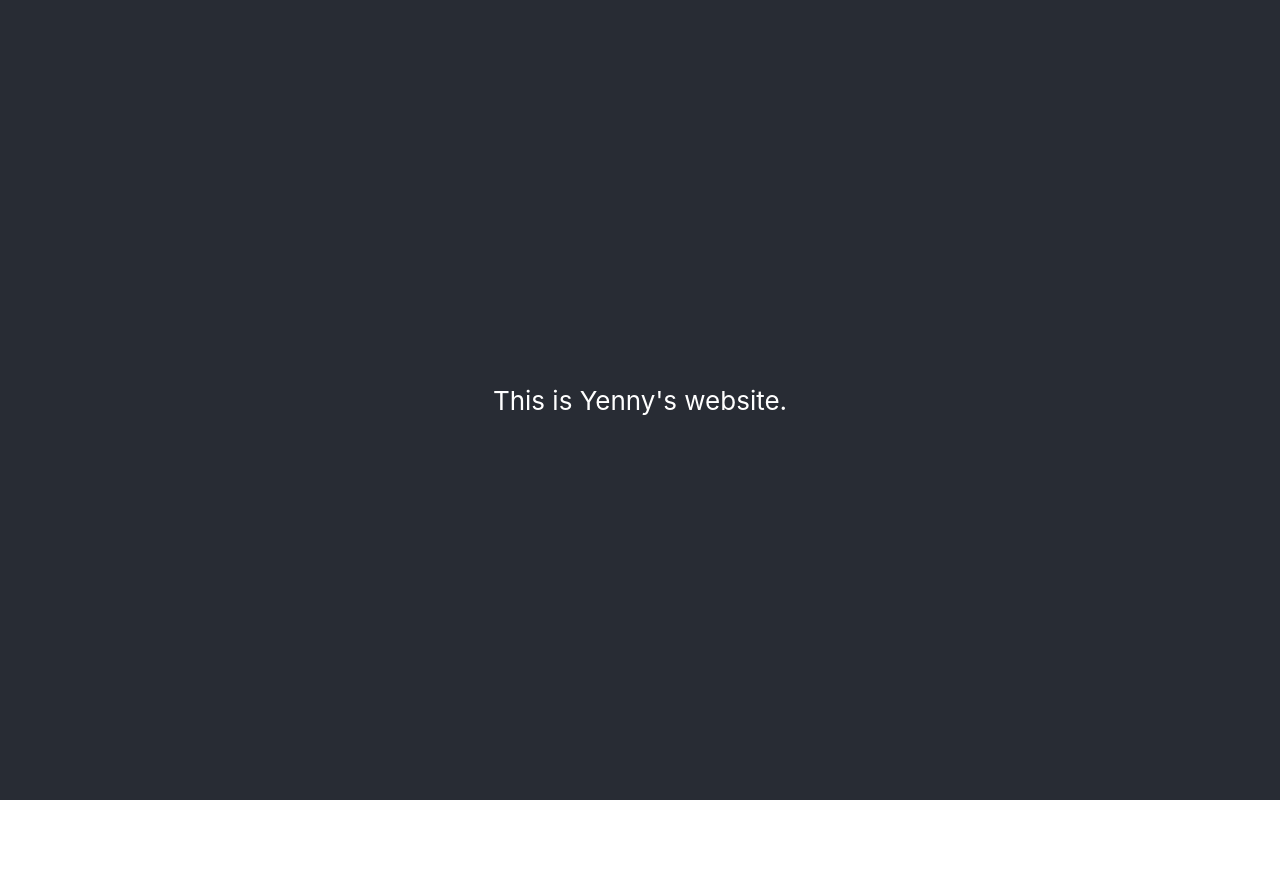
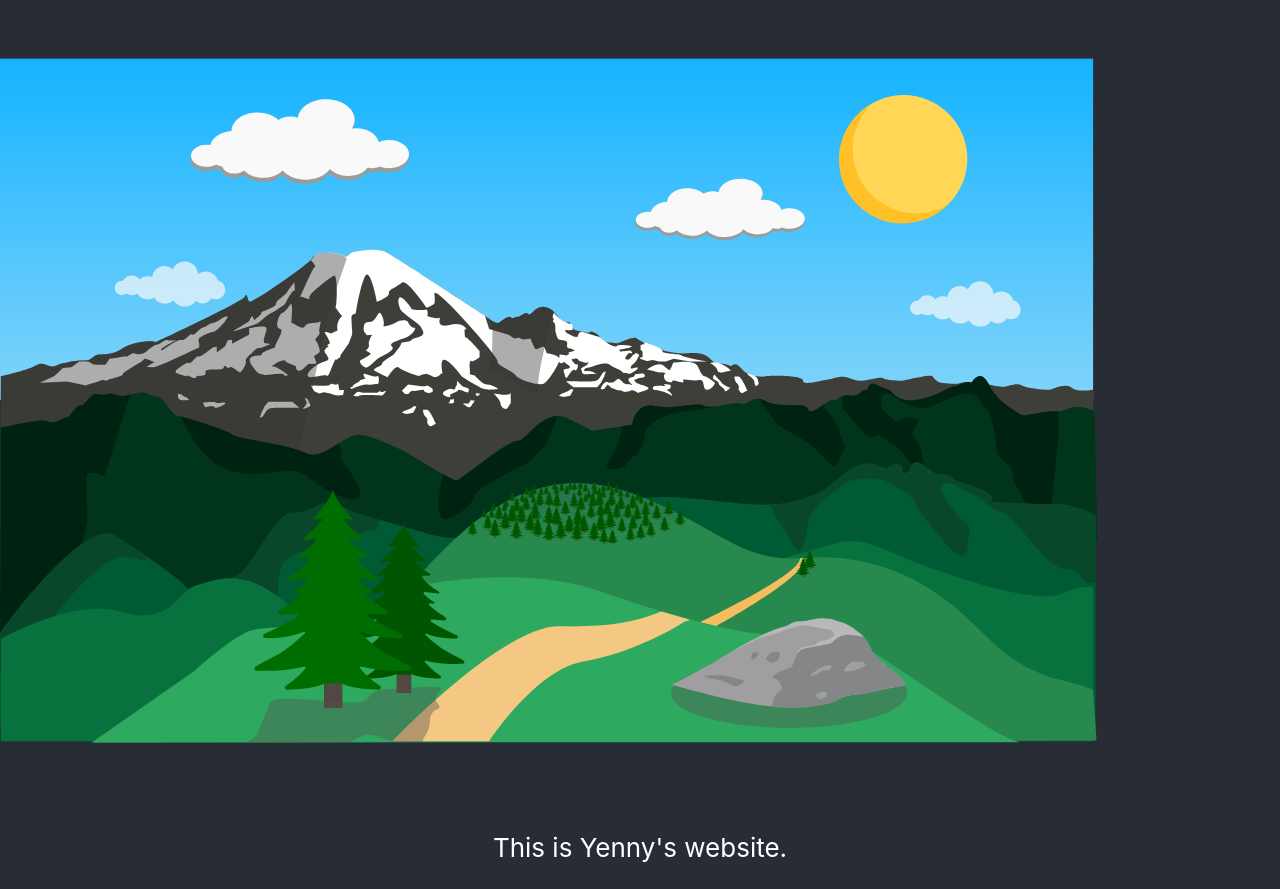
Before and after one commit to yennysu/personal-website, a React (Create React App) app: page / in a window 1280 px wide. Before the commit the page ends 800 px from the top, so only its background shows below. Built offline with nearby package versions, Linux system fonts and the light colour scheme.

Commit message:
loaded in SVG!

```diff
--- a/package.json
+++ b/package.json
@@ -3,6 +3,7 @@
   "version": "0.1.0",
   "private": true,
   "dependencies": {
+    "jquery": "^3.4.1",
     "react": "^16.8.6",
     "react-dom": "^16.8.6",
     "react-scripts": "3.0.1"
--- a/src/App.js
+++ b/src/App.js
@@ -1,10 +1,12 @@
 import React from 'react';
 import './App.css';
+import LandscapeSVG from './components/LandscapeSVG'
 
 function App() {
   return (
     <div className="App">
       <header className="App-header">
+      <LandscapeSVG/>
         <p>
           This is Yenny's website.
         </p>
--- /dev/null
+++ b/src/components/LandscapeSVG.js
@@ -0,0 +1,33 @@
+import React from 'react';
+import { landscapeSVG } from './LandscapeString'
+import $ from 'jquery';
+
+class LandscapeSVG extends React.Component {
+
+  constructor(props) {
+		super(props);
+
+    var landscapeDiv = document.createElement('div');
+
+    landscapeDiv.innerHTML = landscapeSVG;
+    this.svg = $(landscapeDiv).find('svg')[0];
+    this.svg.setAttribute('preserveAspectRatio', 'xMidYMid meet');
+    this.svg.setAttribute('viewBox', '0 0 1500 800')
+  }
+
+  render() {
+
+    const inputs = {
+			svg: {
+				dangerouslySetInnerHTML: {__html: $(this.svg).prop('outerHTML')},
+        overflow: 'hidden',
+			},
+    };
+
+    return (
+      <div {...inputs.svg}/>
+    )
+  }
+}
+
+export default LandscapeSVG
```
Also changed, not shown: src/components/LandscapeString.js (renamed from src/components/landscape-string.js), src/components/landscape-svg.js (deleted), 1 other file (tests, documents, lock files or other folders).
